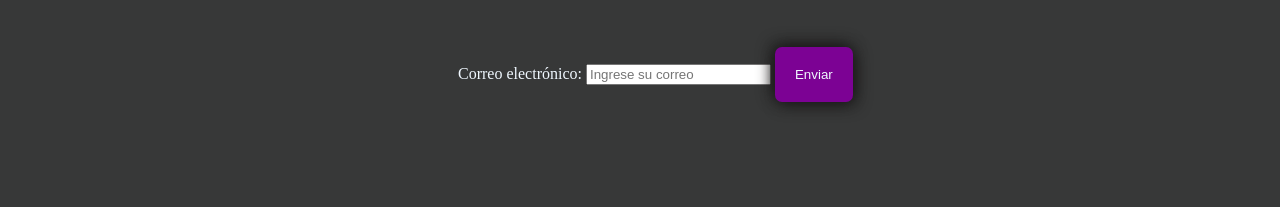
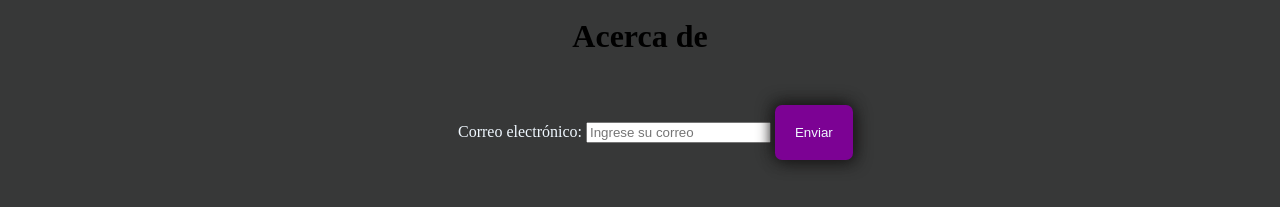
Before and after one commit to MarianoPoulsen/miprimerapagina, a plain HTML site: page about.html in a window 1280 px wide. Shown: the part 271-478 px from the top of the page. Drawn offline with Linux system fonts and the light colour scheme.

Commit message:
mi primer comfirmacion de actualizacion

```diff
--- a/about.html
+++ b/about.html
@@ -30,6 +30,11 @@
     <img src="img/imagen1.png" alt="Descripción de la imagen 2" />
     <img src="img/imagen1.png" alt="Descripción de la imagen 3" />
   </div>
+  <div class="greetins">
+    <h1>Acerca de</h1>
+
+
+  </div>
 
   <form id="myForm">
     <label for="email">Correo electrónico:</label>
--- a/styles.css
+++ b/styles.css
@@ -27,6 +27,10 @@ body{
       font-family: Arial, Helvetica, sans-serif;
       box-shadow:  3px 3px 15px rgb(26, 25, 25) ,-3px -3px 15px rgb(26, 25, 25);
 
+    }
+
+    .greetins{
+      text-align: center;
     }
     @media (max-width: 600px) {
       .column {
```
